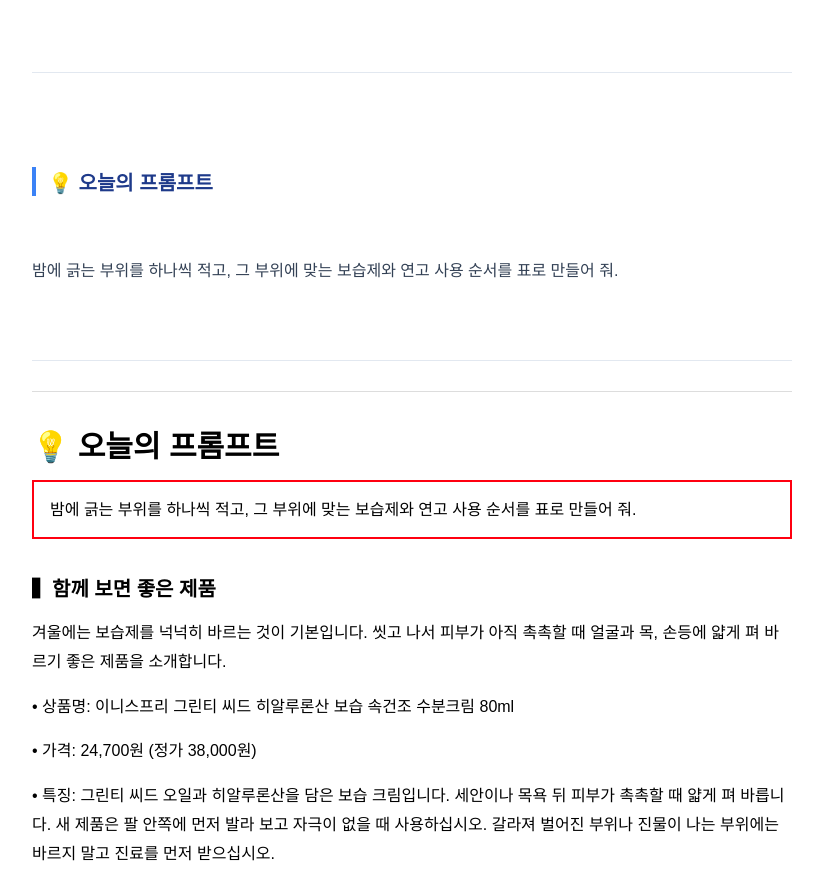
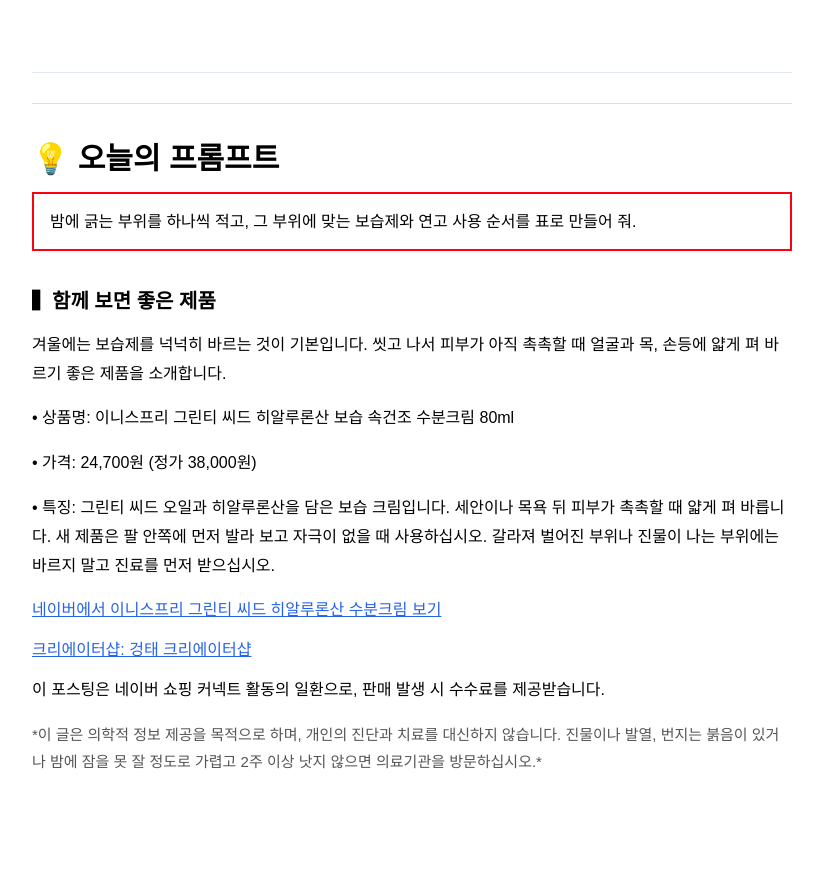
Before and after one commit to kst104/github.com-new, a plain HTML site: page content/2026-11-24-01/naver_post_publish.html in a window 1280 px wide. Shown: the part 10106-10988 px from the top of the page, without its empty margins (228-1051 px from the left). After the commit the page ends 10936 px from the top, so only its background shows below. Drawn offline with Linux system fonts and the light colour scheme.

Commit message:
fix(day17): 발행용 HTML에서 오늘의 프롬프트 중복 제거

```diff
--- a/content/2026-11-24-01/naver_post_publish.html
+++ b/content/2026-11-24-01/naver_post_publish.html
@@ -172,12 +172,6 @@
 <p style='font-size: 16px; line-height: 1.8; color: #334155; margin-bottom: 12px;'>응급실에서 보는 흐름은 비슷합니다. 건조로 장벽이 갈라지고, 밤에 긁고, 그 틈으로 균이 들어가고, 며칠 뒤 붉은 부위가 번지면서 열이 납니다. 당뇨가 있으면 같은 과정이 더 빨리 진행됩니다. 밤 가려움을 참는 것으로 끝내지 말고, 갈라진 자리를 확인하고 덮어 주는 것이 시작입니다.</p>
 <p style='line-height: 1.8; margin-bottom: 15px;'>&nbsp;</p>
 <hr style='border: 0; height: 1px; background: #e2e8f0; margin: 30px 0;' />
-<p style='line-height: 1.8; margin-bottom: 15px;'>&nbsp;</p>
-<h2 style='font-size: 20px; font-weight: bold; color: #1e3a8a; border-left: 4px solid #3b82f6; padding-left: 12px; margin-top: 35px; margin-bottom: 15px;'>💡 오늘의 프롬프트</h2>
-<p style='line-height: 1.8; margin-bottom: 15px;'>&nbsp;</p>
-<p style='font-size: 16px; line-height: 1.8; color: #334155; margin-bottom: 12px;'>밤에 긁는 부위를 하나씩 적고, 그 부위에 맞는 보습제와 연고 사용 순서를 표로 만들어 줘.</p>
-<p style='line-height: 1.8; margin-bottom: 15px;'>&nbsp;</p>
-<hr style='border: 0; height: 1px; background: #e2e8f0; margin: 30px 0;' />
 </div>
 </body>
 </html>
```
Also changed, not shown: 1 other file.
